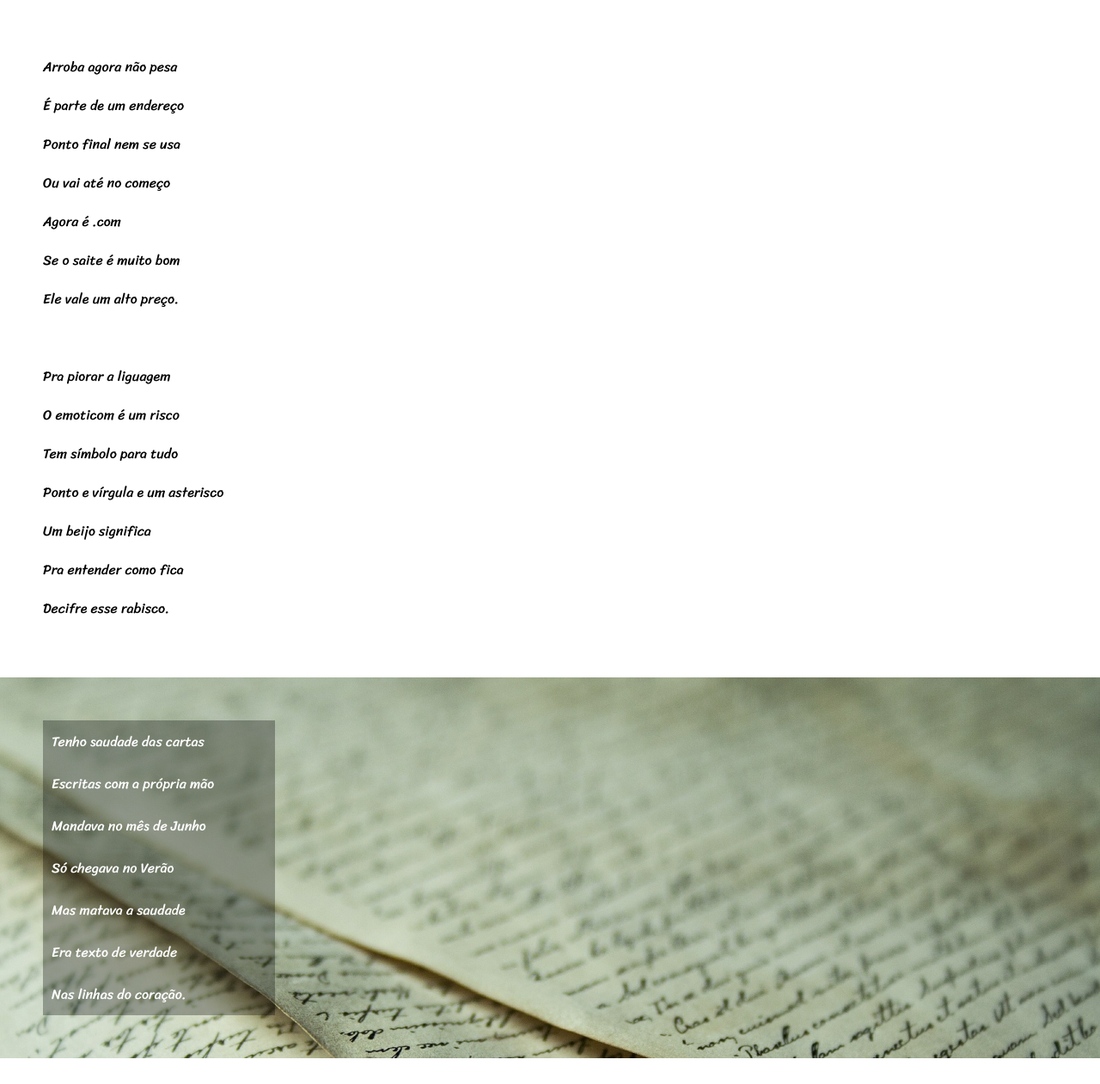
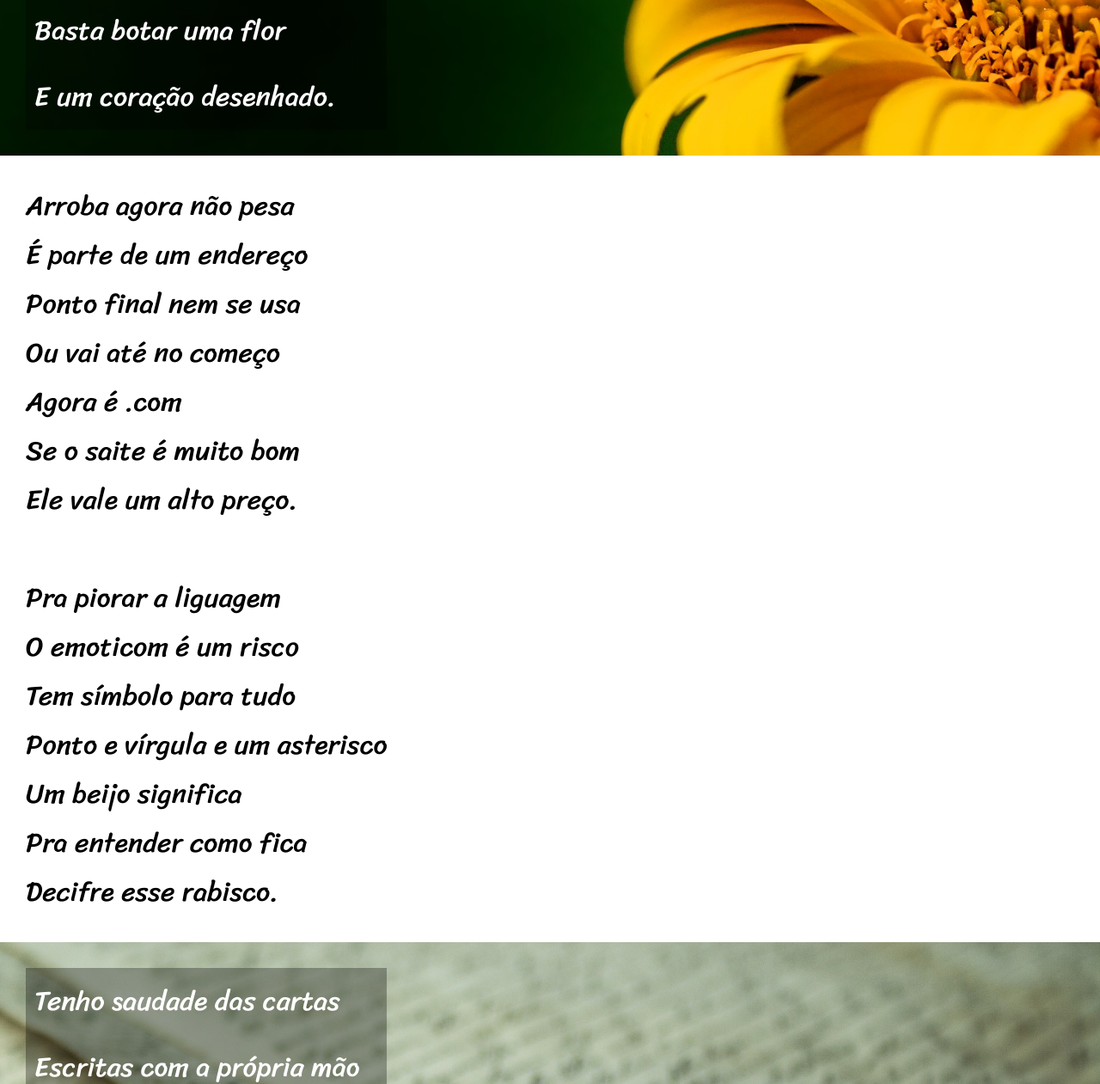
Before and after one commit to LeoSantosp2/HTML-CSS, a plain HTML site: page Desafios/Môdulo 3/d012/Páginas/index.html in a window 1280 px wide. Shown: the part 1077-2338 px from the top of the page at 86% size. Drawn offline with Linux system fonts and the light colour scheme.

Commit message:
Initial Commit

```diff
--- a/Desafios/Môdulo 3/d012/Estilos/style.css
+++ b/Desafios/Môdulo 3/d012/Estilos/style.css
@@ -9,8 +9,9 @@
     --cor03: rgba(0, 0, 0, 0.300);
 }
 
-body{
+*{
     margin: 0px;
+    padding: 0px;
 }
 
 header{
@@ -22,14 +23,9 @@ header{
 }
 
 header h1{
-    margin: 0px;
     font-family: 'Passion One', Arial, sans-serif;
     font-size: 45pt;
     padding-top: 25px;
-}
-
-header p{
-    margin: 0px;
 }
 
 header a{
@@ -38,37 +34,28 @@ header a{
     font-weight: bolder;
 }
 
-.sessao{
+section{
     font-family: sriracha, Arial, sans-serif;
-    margin: 0px;
-    padding: 50px;
+    padding: 30px;
     min-height: 200px;
+    font-size: 2em;
+}
+
+.sessao p{
+    background-color: var(--cor03);
+    color: var(--cor02);
+    padding: 10px;
+    width: 400px;
+}
+
+#secum{
+    background: var(--cor02) url('../Imagens/background001.jpg') center center no-repeat fixed;
+    background-size: cover;
 }
 
 #secdois{
-    background: var(--cor02) url('../Imagens/background001.jpg') center top no-repeat fixed;
+    background: var(--cor02) url('../Imagens/background002.jpg') center center no-repeat fixed;
     background-size: cover;
-}
-
-#secdois p{
-    background-color: var(--cor03);
-    color: var(--cor02);
-    margin: 0px;
-    padding: 10px;
-    width: 250px;
-}
-
-#secquatro{
-    background: var(--cor02) url('../Imagens/background002.jpg') center top no-repeat fixed;
-    background-size: cover;
-}
-
-#secquatro p{
-    background-color: var(--cor03);
-    color: var(--cor02);
-    margin: 0px;
-    padding: 10px;
-    width: 250px;
 }
 
 footer{
@@ -78,10 +65,6 @@ footer{
     text-align: center;
 }
 
-footer p{
-    margin: 0px;
-}
-
 footer a{
     text-decoration: none;
     color: var(--cor02);
--- a/Desafios/Môdulo 3/d012/Páginas/index.html
+++ b/Desafios/Môdulo 3/d012/Páginas/index.html
@@ -12,7 +12,7 @@
             <h1>Cordel Moderno</h1>
             <p>Por <a href="https://www.recantodasletras.com.br/poesias/3186743" target="_blank">Milton Duarte</a></p>
         </header>
-        <section class="sessao" id="secum">
+        <section>
             <p>Estou ficando cansado</p>
             <p>Da tal tecnologia</p>
             <p>Só se fala por e-mail</p>
@@ -21,7 +21,7 @@
             <p>Antes que eu caduque</p>
             <p>Vou dizer tudo em poesia.</p>
         </section>
-        <div class="sessao" id="secdois">
+        <section class="sessao" id="secum">
             <p>Não é mais como era antes</p>
             <p>É tudo abreviado</p>
             <p>"Você" só tem duas letras</p>
@@ -29,8 +29,8 @@
             <p>Para declarar o amor</p>
             <p>Basta botar uma flor</p>
             <p>E um coração desenhado.</p>
-        </div>
-        <section class="sessao" id="sectres">
+        </section>
+        <section>
             <p>Arroba agora não pesa</p>
             <p>É parte de um endereço</p>
             <p>Ponto final nem se usa</p>
@@ -47,7 +47,7 @@
             <p>Pra entender como fica</p>
             <p>Decifre esse rabisco.</p>
         </section>
-        <section class="sessao" id="secquatro">
+        <section class="sessao" id="secdois">
             <p>Tenho saudade das cartas</p>
             <p>Escritas com a própria mão</p>
             <p>Mandava no mês de Junho</p>
@@ -56,7 +56,7 @@
             <p>Era texto de verdade</p>
             <p>Nas linhas do coração.</p>
         </section>
-        <section class="sessao" id="seccinco">
+        <section>
             <p>Agora, escrevo e envio</p>
             <p>Chegando na mesma hora</p>
             <p>Mas quando vou prosear</p>
```
Also changed, not shown: Anotações/Formatações da Fonte.txt (added), Anotações/Formatações de Background.txt (renamed from Anotações/Background com Imagens.txt).
